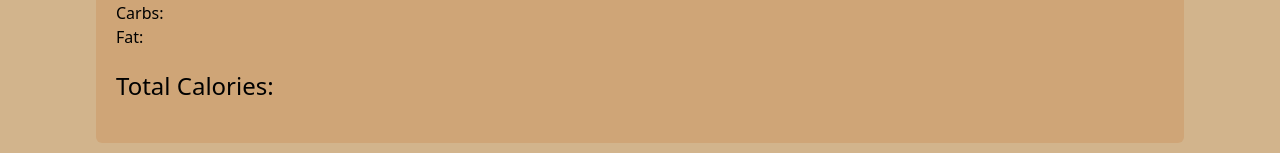
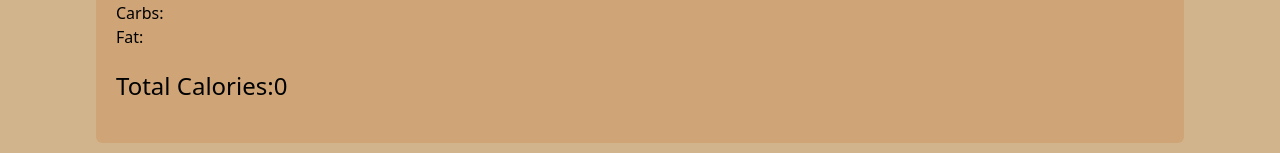
Before and after one commit to Gina-bun/Macros-GH, a React (Vite) app: page / in a window 1280 px wide. Shown: the part 229-382 px from the top of the page. Built offline with nearby package versions, Linux system fonts and the light colour scheme.

Commit message:
feat: add calorie calculator

```diff
--- a/src/App.jsx
+++ b/src/App.jsx
@@ -5,6 +5,7 @@ import { MealOptions } from "./pages/MealOptions"
 import './App.css'
 
 function App() {
+
    const [meals, setMeals] = useState({
     breakfast: [],
     lunch: [],
@@ -12,18 +13,35 @@ function App() {
    })
 
 
-
    function selectedMealToDisplay(meal, mealCategory){
       const newMeal = {
         ...meal,
         id: crypto.randomUUID(),
       }
+
+
        setMeals((prev) => ({
         ...prev,
         [mealCategory]: [...prev[mealCategory], newMeal]
        }))
-      //  console.log(meals)
+
+
+      console.log(meals)
+
    }
+
+  //  function sumCalories(mealCategory){
+  //        const total = meals[mealCategory].reduce((acc, meal) => acc + meal.calories, 0);
+
+  //        return total
+  //  }
+const breakfastCalories = meals.breakfast.reduce((total, meal) => total + meal.calories, 0);
+const lunchCalories = meals.lunch.reduce((total, meal) => total + meal.calories, 0);
+const dinnerCalories = meals.dinner.reduce((total, meal) => total + meal.calories, 0);
+
+const totalCalories = breakfastCalories + lunchCalories + dinnerCalories;
+
+
 
 
 
@@ -31,8 +49,8 @@ function App() {
   return (
     <>
      <Routes>
-      <Route path="/" element={<Home meals={meals} />} />
-      <Route path="mealoptions/:mealType" element={<MealOptions onAddMeal={selectedMealToDisplay}/>} />
+      <Route path="/" element={<Home meals={meals} totalCalories={totalCalories}/>} />
+      <Route path="mealoptions/:mealType" element={<MealOptions onAddMeal={selectedMealToDisplay} />} />
      </Routes>
     </>
   )
--- a/src/components/layout/NutritionSummary.jsx
+++ b/src/components/layout/NutritionSummary.jsx
@@ -1,4 +1,4 @@
-export function NutrtionSummary(){
+export function NutrtionSummary({totalCalories}){
     return (
         <>
          <div className="meal-banner grid bg-amber-700/15 py-5 px-5 w-[85vw] h-[40vh] rounded-md m-auto">
@@ -10,7 +10,7 @@ export function NutrtionSummary(){
                 <p>Carbs:</p>
                 <p>Fat:</p>
             </div>
-            <h1 className="text-2xl">Total Calories: </h1>
+            <h1 className="text-2xl">Total Calories:{totalCalories}</h1>
          </div>
         </>
     )
--- a/src/pages/Home.jsx
+++ b/src/pages/Home.jsx
@@ -2,14 +2,16 @@ import { MealSelect } from "../components/common/MealSelect";
 import { Navbar } from "../components/layout/Navbar";
 import { NutrtionSummary } from "../components/layout/NutritionSummary";
 
-export function Home({meals}) {
+export function Home({meals, totalCalories}) {
+
+
 
 
   return (
     <div className="grid">
       <h1 className="p-2 font-bold pl-10 text-3xl text-center">Macros</h1>
         {/* Nutrition summary banner */}
-       <NutrtionSummary/>
+      <NutrtionSummary totalCalories={totalCalories}/>
         {/* Meal select sectiom */}
         <div className="meal-plan flex flex-col gap-4 py-3 m-auto">
           <MealSelect
--- a/src/pages/MealOptions.jsx
+++ b/src/pages/MealOptions.jsx
@@ -24,7 +24,9 @@ export function MealOptions({onAddMeal}){
                 filteredMeals.map((meal) => {
                     return <div className="flex gap-2" key={meal.id}>
                                <h3 >{meal.name}</h3>
-                               <button className="font-bold border px-2 rounded-md" onClick={() => addMealToDisplay(meal, mealType)}>+</button>
+                               <button className="font-bold border px-2 rounded-md" onClick={() => addMealToDisplay(meal)}>
+                                +
+                               </button>
                            </div>
                 })
             }
```
